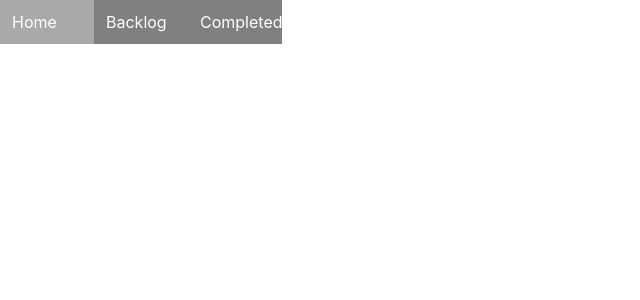
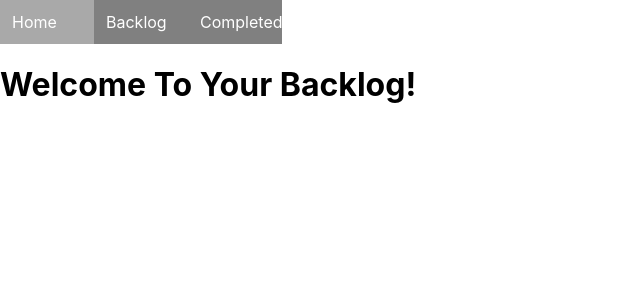
Before and after one commit to ChristianC93/Backlog-Tracker, a React (Create React App) app: page / in a window 1280 px wide. Shown: the top 300 px of the page, without its empty margins (0-640 px from the left). Built offline with nearby package versions, Linux system fonts and the light colour scheme.

Commit message:
rendered Header Component in App

```diff
--- a/src/components/App.js
+++ b/src/components/App.js
@@ -7,6 +7,7 @@ function App() {
   return (
     <div className="App">
       <NavBar />
+      <Header />
     </div>
   );
 }
--- a/src/components/Header.js
+++ b/src/components/Header.js
@@ -4,7 +4,7 @@ import React from "react";
 function Header() {
     return (
         <div>
-            <h1>Backlog Tracker</h1>
+            <h1>Welcome To Your Backlog!</h1>
         </div>
     );
 }
```
